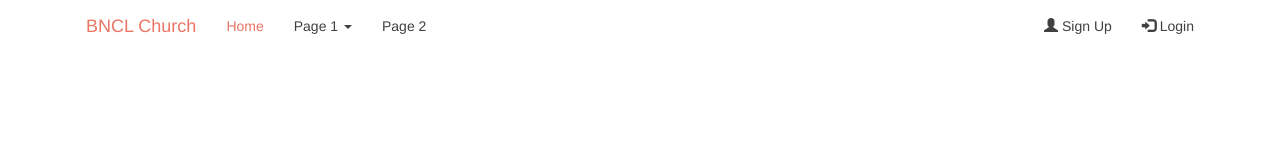
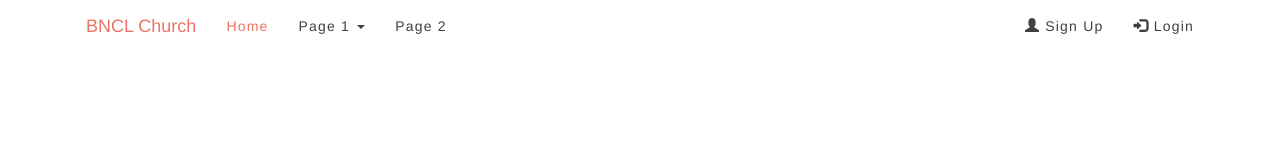
Before and after one commit to inyps1/bncl-client, an Angular app: page / in a window 1280 px wide. Shown: the top 160 px of the page. Built offline with nearby package versions, Linux system fonts and the light colour scheme.

Commit message:
linespacing added for nav menu

```diff
--- a/src/app/navbar/navbar.component.css
+++ b/src/app/navbar/navbar.component.css
@@ -9,6 +9,7 @@
 }
 .nav.navbar-nav>li>a{
     color:#404040;
+    letter-spacing: 1.2px;
 }
 .navbar-inverse.navbar-nav>li>a:hover {
     color: #EB7465;
```
